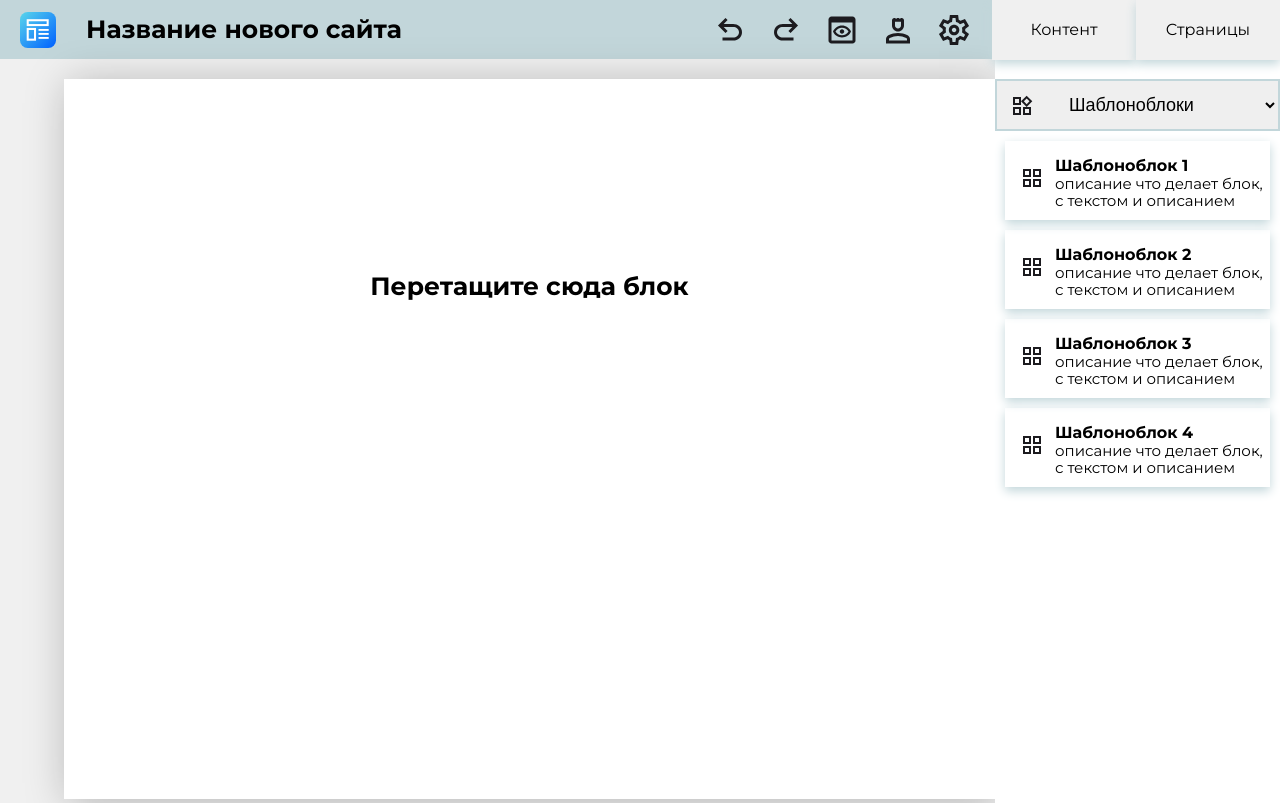
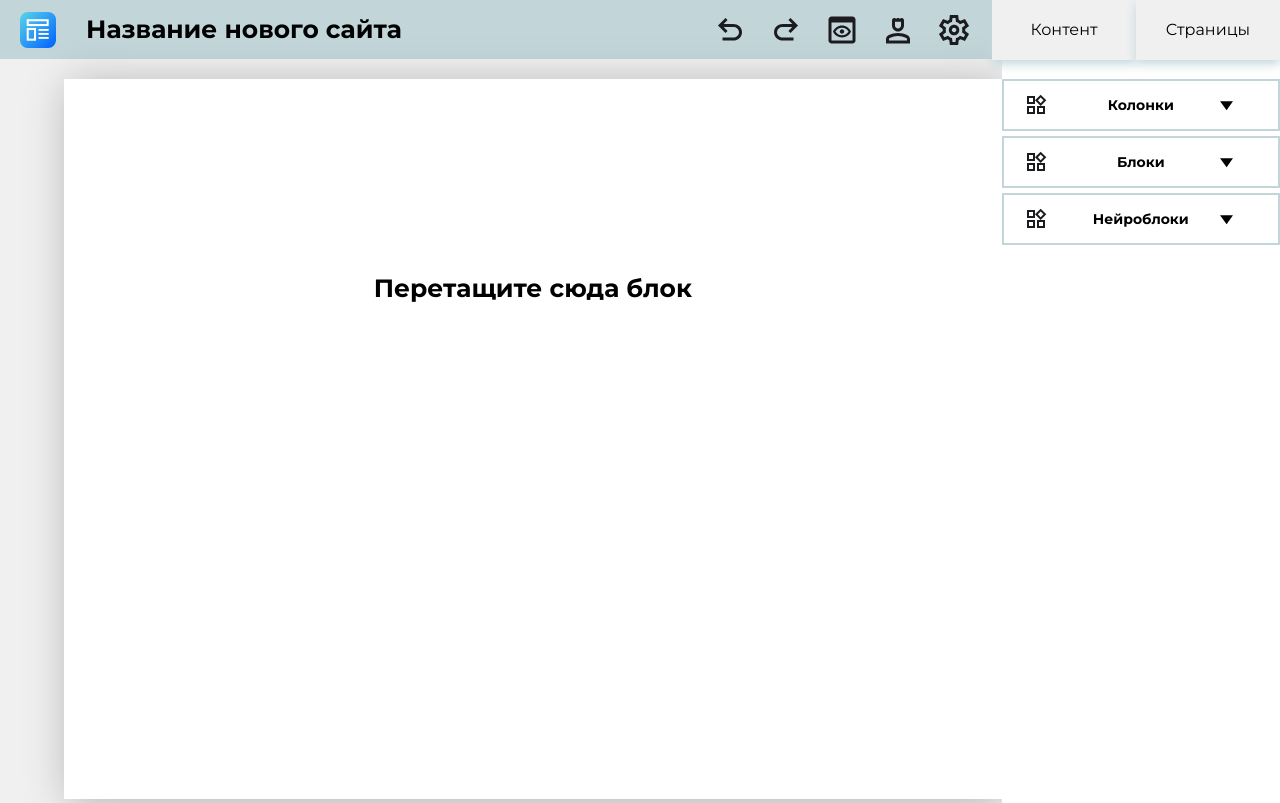
Before and after one commit to NikMakPak/weneo_, a React (Create React App) app: page / in a window 1280 px wide. Built offline with nearby package versions, Linux system fonts and the light colour scheme.

Commit message:
add props forom sidebarblock to block, fix sidebar selector

```diff
--- a/src/components/Blocks/Block/Block.jsx
+++ b/src/components/Blocks/Block/Block.jsx
@@ -3,13 +3,9 @@ import MiniBlock from "../MiniBlock/MiniBlock";
 import BlockClass from "../../../utils/Block";
 
 
-const Block = () => {
+const Block = ({col}) => {
   const [currentBlock, setCurrentBlock] = useState(null)
-  const [miniBlocks, setMiniBlocks] = useState([{id: "1", order: 1, kind: null}, {id: "2", order: 2, kind: null}, {
-    id: "3",
-    order: 3,
-    kind: null
-  }])
+  const [miniBlocks, setMiniBlocks] = useState(col.map((obj) => {return {id: obj, order: obj, kind: null}}))
 
   const block = new BlockClass();
 
--- a/src/components/Blocks/MiniBlock/MiniBlock.jsx
+++ b/src/components/Blocks/MiniBlock/MiniBlock.jsx
@@ -5,6 +5,7 @@ import {Button, Div, Input} from "../../../utils/Block";
 const MiniBlock = ({kind: initialState, miniBlock, setMiniBlocks, setCurrentBlock, currentBlock}) => {
   const [kind, setKind] = useState(initialState) // блок, в который превратится миниблок
   const [modalActive, setModalActive] = useState(false) // вызов модального окна, в котором можно выбирать в что превратиться
+  const [active, setActive] = useState("1px dashed gray")
   const changeModal = () => {
     setModalActive(false)
   }
@@ -71,7 +72,7 @@ const MiniBlock = ({kind: initialState, miniBlock, setMiniBlocks, setCurrentBloc
         return item
       })))
     } else if (state === 'button') {
-      const button = new Button('150px', '80px', 'отправить')
+      const button = new Button('150px', '40px', 'Отправить')
       transformingBlock =
         <button draggable={true} onDragStart={(e) => dragStartHandler(e, miniBlock)}
                 onDragLeave={(e) => dragEndHandler(e)}
@@ -95,7 +96,8 @@ const MiniBlock = ({kind: initialState, miniBlock, setMiniBlocks, setCurrentBloc
 
   return (
     <div style={{
-      background: '#494949',
+      background: '#FFF',
+      border: active,
       width: '200px',
       height: '200px',
       display: "flex",
@@ -104,6 +106,10 @@ const MiniBlock = ({kind: initialState, miniBlock, setMiniBlocks, setCurrentBloc
     }} onClick={(e) => {
       console.log('MiniBlock', modalActive)
       setModalActive(true)
+    }} onMouseOver={(e) => {
+      setActive("1px solid blue")
+    }} onMouseLeave={(e) => {
+      setActive("1px dashed gray")
     }}
     >
       <Popup active={modalActive} setActive={changeModal} kind={kind} changeKind={changeKind}/>
--- a/src/components/SidebarBlock/SidebarBlock.jsx
+++ b/src/components/SidebarBlock/SidebarBlock.jsx
@@ -10,11 +10,12 @@ const style = {
     boxSizing: "border-box",
     marginBottom: "10px",
     transition: "$T_TIME",
+    display: "flex"
   }
-export const SidebarBlock = function Box({title,descr, setContainerItems}) {
+export const SidebarBlock = function Box({title,descr, setContainerItems, col}) {
     const [{ isDragging }, drag] = useDrag(() => ({
         type: ItemTypes.BOX, //Нужно передавать тип блока, с помощью проверок в ConstructWindow Будет генериться нужный блок
-        item: { title, descr },
+        item: { title, descr, col },
         end: (item, monitor) => {
             const dropResult = monitor.getDropResult()
             if (item && dropResult) {
--- a/src/components/SidebarBlock/SidebarBlock.module.scss
+++ b/src/components/SidebarBlock/SidebarBlock.module.scss
@@ -10,19 +10,18 @@
     margin-bottom: 10px;
     transition: $T_TIME;
 }
-.content{
-    margin-top: 5px;
-    margin-left: 50px;
+img{
+    margin-right: 10px;
 }
 h4 {
     margin: 0;
     font-weight: 600;
-    font-size: 16px;
+    font-size: 14px;
 }
 
 p {
     margin: 0;
     font-weight: 400;
-    font-size: 15px;
+    font-size: 13px;
     line-height: 17px;
 }
--- a/src/pages/Constructor/Constructor.jsx
+++ b/src/pages/Constructor/Constructor.jsx
@@ -7,14 +7,7 @@ import { HTML5Backend } from 'react-dnd-html5-backend'
 import { ItemTypes } from "../../components/SidebarBlock/ItemTypes";
 
 export default function Constructor() {
-    const arOptions = ['Шаблоноблоки', 'Нейроноблоки', 'Позициоблоки'];
-    const [value, setValue] = React.useState("");
-    const [rotateWidg, setRotateWidg] = React.useState(0);
-
-    const options = arOptions.map((text, index) => {
-        return <option key={index} value={index}>{text}</option>;
-    });
-
+    const [value, setValue] = React.useState([]);
     const [containerItems, setContainerItems] = React.useState([])
 
     // Поместить объект стилей в отдельный файл
@@ -49,7 +42,7 @@ export default function Constructor() {
             <div ref={drop} style={{ ...style, backgroundColor }} data-testid="dustbin">
                 {/* {isActive ? 'Release to drop' : 'Drag a box here'} */}
                 {
-                    containerItems.length ? containerItems.map((e) => <Block />) :
+                    containerItems.length ? containerItems.map((e) => <Block col={e.col} />) :
                         <h3 style={{ textAlign: "center", marginTop: "20%" }}>Перетащите сюда блок</h3>
                 }
             </div>
@@ -86,36 +79,60 @@ export default function Constructor() {
 
 
                 <div className={styles.sideBar}>
-                    <img style={{ transform: `rotate(${rotateWidg}deg)` }} src="./img/widgets.svg" alt="" />
+                    {/* <img style={{ transform: `rotate(${rotateWidg}deg)` }} src="./img/widgets.svg" alt="" />
                     <select value={value} onChange={(event) => { setValue(event.target.value); setRotateWidg(prev => prev + 90) }}>
                         {options}
-                    </select>
+                    </select> */}
+                    <div onClick={() => setValue((prev)=> !prev.includes("0") ? [...prev, "0"]: prev.filter((e) => e !== "0"))} className={styles.select}>
+                        <img src="./img/widgets.svg" alt="" />
+                        <h4>Колонки</h4>
+                        <img width={14} height={11} src="./img/select-arr.svg" alt="" />
+                    </div>
                     <div className={styles.sideBarContent}>
-                    {/* Сделать объекты для генерации блоков селектора*/}
-                        {value === "2" ?
+                    {
+                        value.includes("0") &&
                         <>
-                                <SidebarBlock setContainerItems={setContainerItems} title={"Позициоблок 1"} descr={"описание что делает блок, с текстом и описанием"} />
-                                <SidebarBlock setContainerItems={setContainerItems} title={"Позициоблок 2"} descr={"описание что делает блок, с текстом и описанием"} />
-                                <SidebarBlock setContainerItems={setContainerItems} title={"Позициоблок 3"} descr={"описание что делает блок, с текстом и описанием"} />
-                                <SidebarBlock setContainerItems={setContainerItems} title={"Позициоблок 4"} descr={"описание что делает блок, с текстом и описанием"} />
+
+                            <SidebarBlock col={[1,2,3,4]} setContainerItems={setContainerItems} title={"Колонки | | | "} descr={"Основной блок с 4 колонками"} />
+                            <SidebarBlock col={[1,2,3]} setContainerItems={setContainerItems} title={"Колонки | | "} descr={"Основной блок с 3 колонками"} />
+                            <SidebarBlock col={[1,2]} setContainerItems={setContainerItems} title={"Колонки | "} descr={"Основной блок с 2 колонками"} />
                         </>
-                            : value === "1" ?
-                                <>
-                                    <SidebarBlock setContainerItems={setContainerItems} title={"Нейроноблок 1"} descr={"описание что делает блок, с текстом и описанием"} />
-                                    <SidebarBlock setContainerItems={setContainerItems} title={"Нейроноблок 2"} descr={"описание что делает блок, с текстом и описанием"} />
-                                    <SidebarBlock setContainerItems={setContainerItems} title={"Нейроноблок 3"} descr={"описание что делает блок, с текстом и описанием"} />
-                                    <SidebarBlock setContainerItems={setContainerItems} title={"Нейроноблок 4"} descr={"описание что делает блок, с текстом и описанием"} />
-                                </>
-                                :
+                    }
+                    </div>
+                    <div onClick={() => setValue((prev)=> !prev.includes("1") ? [...prev, "1"]: prev.filter((e) => e !== "1"))} className={styles.select}>
+                        <img src="./img/widgets.svg" alt="" />
+                        <h4>Блоки</h4>
+                        <img width={14} height={11} src="./img/select-arr.svg" alt="" />
+                    </div>
+                    <div className={styles.sideBarContent}>
+                    {
+                        value.includes("1") &&
                         <>
                             <SidebarBlock setContainerItems={setContainerItems} title={"Шаблоноблок 1"} descr={"описание что делает блок, с текстом и описанием"} />
                             <SidebarBlock setContainerItems={setContainerItems} title={"Шаблоноблок 2"} descr={"описание что делает блок, с текстом и описанием"} />
                             <SidebarBlock setContainerItems={setContainerItems} title={"Шаблоноблок 3"} descr={"описание что делает блок, с текстом и описанием"} />
                             <SidebarBlock setContainerItems={setContainerItems} title={"Шаблоноблок 4"} descr={"описание что делает блок, с текстом и описанием"} />
                         </>
-
                     }
                     </div>
+                    <div onClick={() => setValue((prev)=> !prev.includes("2") ? [...prev, "2"]: prev.filter((e) => e !== "2"))} className={styles.select}>
+                        <img src="./img/widgets.svg" alt="" />
+                        <h4>Нейроблоки</h4>
+                        <img width={14} height={11} src="./img/select-arr.svg" alt="" />
+                    </div>
+                    <div className={styles.sideBarContent}>
+                    {
+                        value.includes("2") &&
+
+                         <>
+                         <SidebarBlock col={[]} setContainerItems={setContainerItems} title={"Нейроноблок 1"} descr={"описание что делает блок, с текстом и описанием"} />
+                         <SidebarBlock setContainerItems={setContainerItems} title={"Нейроноблок 2"} descr={"описание что делает блок, с текстом и описанием"} />
+                         <SidebarBlock setContainerItems={setContainerItems} title={"Нейроноблок 3"} descr={"описание что делает блок, с текстом и описанием"} />
+                         <SidebarBlock setContainerItems={setContainerItems} title={"Нейроноблок 4"} descr={"описание что делает блок, с текстом и описанием"} />
+                     </>
+                    }
+                    </div>
+                        {/* Сделать объекты для генерации блоков селектора*/}
                 </div>
             </DndProvider>
         </div>
--- a/src/pages/Constructor/Constructor.module.scss
+++ b/src/pages/Constructor/Constructor.module.scss
@@ -77,27 +77,34 @@
     height: 93vh;
     width: 285px;
     background: #FFF;
+    overflow: auto;
     img:nth-child(1){
         width: 24px;
         height: 24px;
-        position:absolute;
         margin-top: 15px;
         margin-left: 15px;
         transition: transform $T_TIME;
     }
 
-    select{
-        margin-bottom: 10px;
+    .select{
+        margin-bottom: 5px;
         border: 2px solid #C2D6DA;
         font-size: 18px;
         text-align: center;
-        width: inherit;
+        width: 100%;
         height: 52px;
-    }
-    select:focus{
-        border: 2px solid #859497;
-        outline: none;
-    }
+        box-sizing: border-box;
+        display: flex;
+        padding-left: 20px;
+        padding-right: 30px;
+        align-items: center;
+        justify-content: space-between;
+        img{
+            position:static;
+            margin: 0;
+            margin-right: 15px;
+        }
+         }
 
 }
 
```
Also changed, not shown: public/img/select-arr.svg (added). Lines whose indentation alone changed are shown as unchanged.
